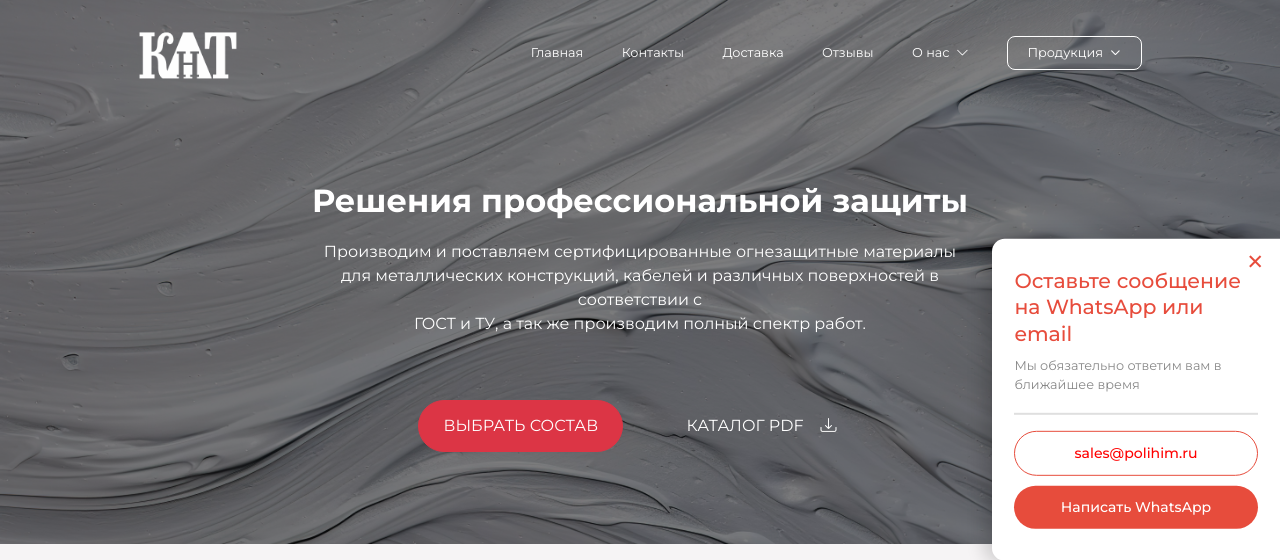
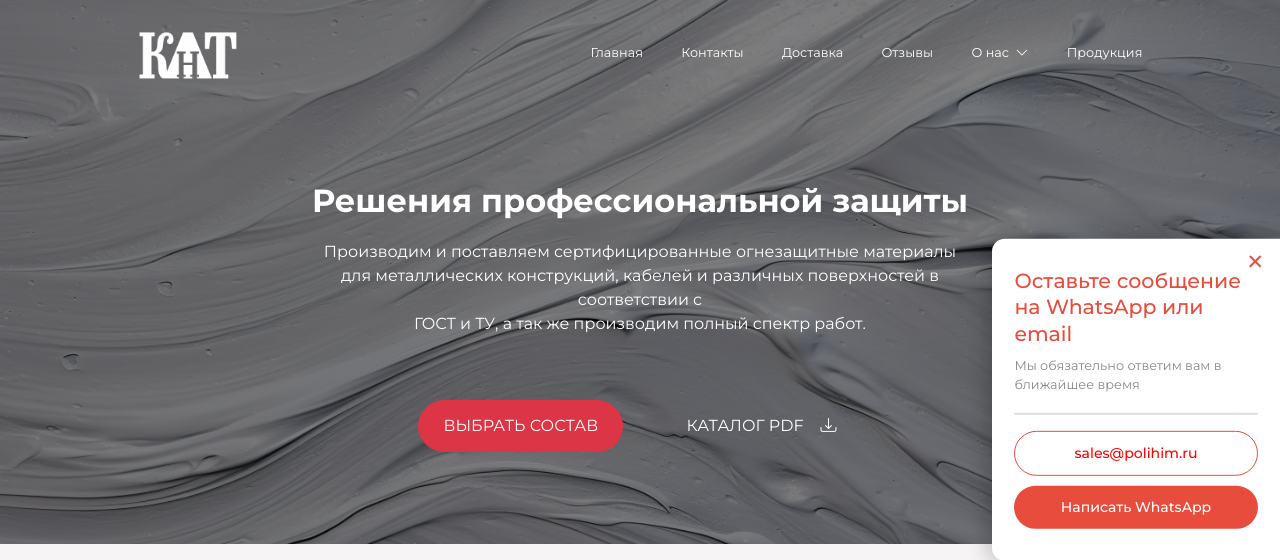
Before and after one commit to k1lst1x/knt-ognezaschita, a Django app: page /about in a window 1280 px wide. Shown: the top 560 px of the page. Run offline with Django 5.2, Linux system fonts and the light colour scheme; some libraries are stand-ins or nearby versions.

Commit message:
Update 'Продукция' links in header and mobile menu
Replaced the dropdown for 'Продукция' in the header with a direct link to the landing index. Updated the mobile menu to link 'Все товары' to the landing index and commented out the 'По категориям' link.

```diff
--- a/templates/includes/header.html
+++ b/templates/includes/header.html
@@ -260,7 +260,7 @@ body {
             <li><a class="dropdown-item fs-6 text-grey-object" href="#">Партнеры</a></li>
         </ul>
         </div>
-        <div class="dropdown">
+        <!-- <div class="dropdown">
           <a href="#" class="dropdown-toggle text-white border border-white rounded-[10px] px-6 py-2 flex items-center space-x-2 hover:bg-gray-300 hover:text-black transition"
              id="productsDropdown" role="button" data-bs-toggle="dropdown" aria-expanded="false">
             <span>Продукция</span>
@@ -268,7 +268,8 @@ body {
               <path stroke-linecap="round" stroke-linejoin="round" d="M19 9l-7 7-7-7" />
             </svg>
           </a>
-        </div>
+        </div> -->
+        <a href="{% url 'landing_index' %}" class="text-white text-decoration-none hover-red">Продукция</a>
     </nav>
 
 <!-- Кнопка-гамбургер для мобильного меню -->
@@ -301,8 +302,8 @@ body {
       <li>
         <span class="mobile-menu-link">Продукция</span>
         <ul class="mobile-menu-sub list-unstyled">
-          <li><a href="#" class="mobile-menu-sublink">Все товары</a></li>
-          <li><a href="#" class="mobile-menu-sublink">По категориям</a></li>
+          <li><a href="{% url 'landing_index' %}" class="mobile-menu-sublink">Все товары</a></li>
+          <!-- <li><a href="#" class="mobile-menu-sublink">По категориям</a></li> -->
         </ul>
       </li>
     </ul>
```
